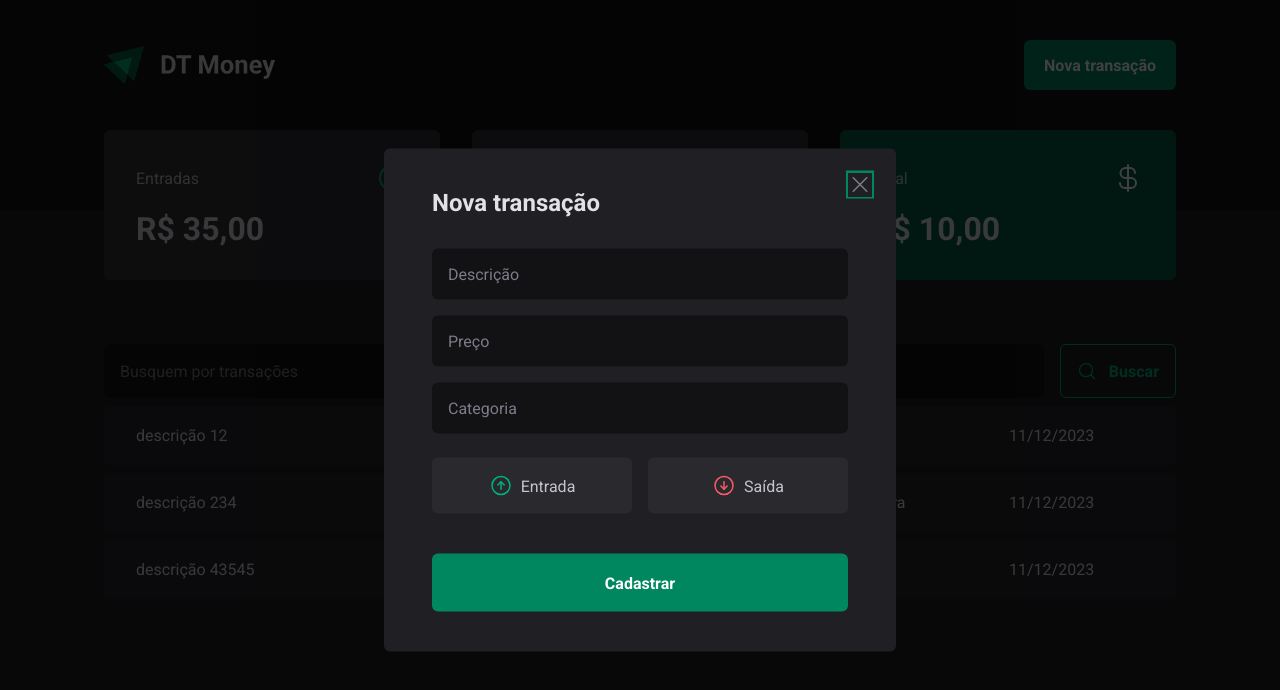
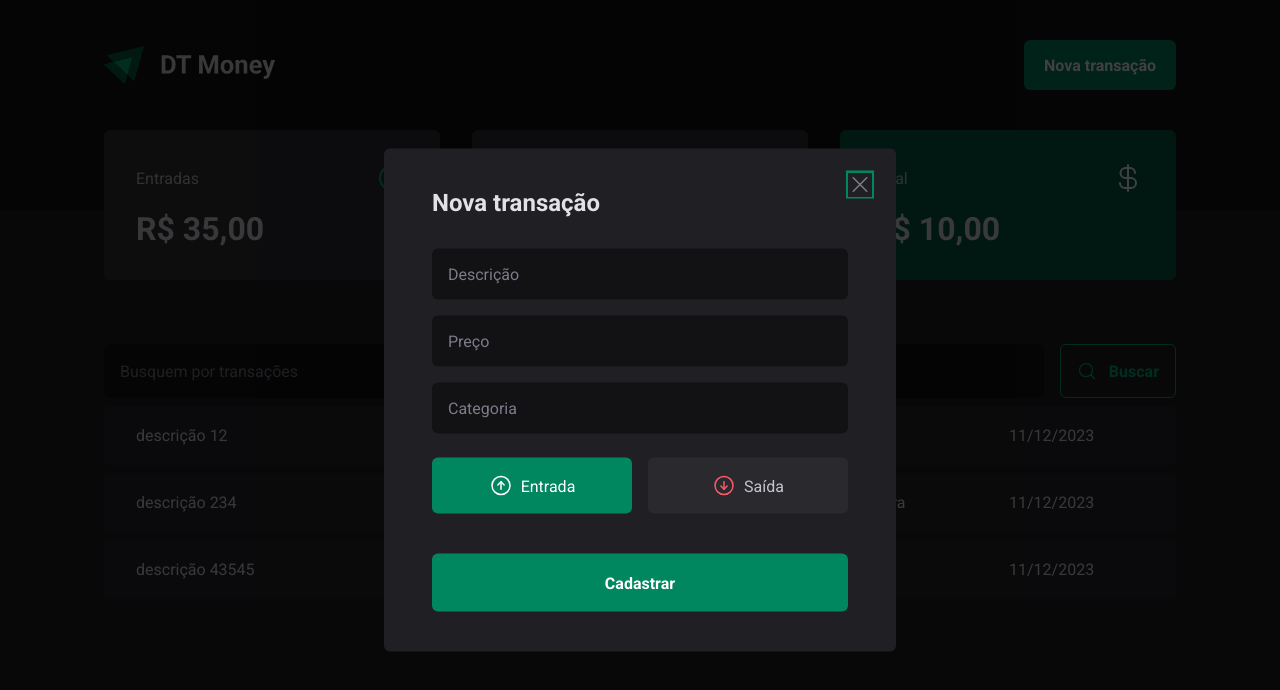
Before and after one commit to pessoadavi/03-dt-money, a React (Vite) app: page / in a window 1280 px wide. Both pictures are taken after a click on the button "Nova transação". Shown: the top 690 px of the page. Built offline with nearby package versions, Linux system fonts and the light colour scheme; data requests are answered from the project's data file.

Commit message:
instalação do zod, react hook form e hookform resolvers além de estruturar os forms de pesquisa e cadastro.

```diff
--- a/package.json
+++ b/package.json
@@ -11,6 +11,7 @@
     "preview": "vite preview"
   },
   "dependencies": {
+    "@hookform/resolvers": "^3.3.2",
     "@radix-ui/react-dialog": "^1.0.5",
     "@radix-ui/react-radio-group": "^1.1.3",
     "@types/styled-components": "^5.1.34",
@@ -18,7 +19,9 @@
     "phosphor-react": "^1.4.1",
     "react": "^18.2.0",
     "react-dom": "^18.2.0",
-    "styled-components": "^6.1.1"
+    "react-hook-form": "^7.49.2",
+    "styled-components": "^6.1.1",
+    "zod": "^3.22.4"
   },
   "devDependencies": {
     "@types/react": "^18.2.37",
--- a/src/components/NewTransactionalModal/index.tsx
+++ b/src/components/NewTransactionalModal/index.tsx
@@ -1,8 +1,30 @@
+import * as z from 'zod'
+import { Controller, useForm } from "react-hook-form";
 import * as Dialog from "@radix-ui/react-dialog";
+import { zodResolver } from '@hookform/resolvers/zod';
 import { ArrowCircleDown, ArrowCircleUp, X } from "phosphor-react";
 import { CloseButton, Content, Overlay, TransactionTypeButton, TransactionType } from "./styles";
 
+const newTransactionFormSchema = z.object({
+    price: z.number(),
+    category: z.string(),
+    description: z.string(),
+    type: z.enum(['income', 'outcome']),
+})
+
+type TransactionsFormInputs = z.infer<typeof newTransactionFormSchema>
+
 const NewTransactionalModal = () => {
+
+    const { control, register, handleSubmit, formState: { isSubmitted } } = useForm<TransactionsFormInputs>({
+        resolver: zodResolver(newTransactionFormSchema),
+        defaultValues: { type: 'income' }
+    })
+
+    const handleCreateNEWTransaction = (data: TransactionsFormInputs) => {
+        console.log(data)
+    }
+
     return (
         <>
             <Dialog.Portal>
@@ -13,11 +35,35 @@ const NewTransactionalModal = () => {
                         <X size={24} />
                     </CloseButton>
 
-                    <form action="">
-                        <input type="text" required placeholder="Descrição" />
-                        <input type="number" required placeholder="Preço" />
-                        <input type="text" required placeholder="Categoria" />
-                        <TransactionType>
+                    <form onSubmit={handleSubmit(handleCreateNEWTransaction)}>
+                        <input
+                            required
+                            type="text"
+                            placeholder="Descrição"
+                            {...register('description')}
+                        />
+                        <input
+                            required
+                            type="number"
+                            placeholder="Preço"
+                            {...register('price', { valueAsNumber: true })}
+                        />
+                        <input
+                            required
+                            type="text"
+                            placeholder="Categoria"
+                            {...register('category')}
+                        />
+                        <Controller
+                            name='type'
+                            control={control}
+                            render={(props) => {
+                                console.log(props)
+                                return (
+                                    <TransactionType
+                                        value={props.field.value}
+                                        onValueChange={props.field.onChange}
+                                    >
                                         <TransactionTypeButton variant='income' value='income'>
                                             <ArrowCircleUp size={24} />
                                             Entrada
@@ -27,7 +73,12 @@ const NewTransactionalModal = () => {
                                             Saída
                                         </TransactionTypeButton>
                                     </TransactionType>
-                        <button type="submit">Cadastrar</button>
+                                )
+                            }}
+                        />
+                        <button type="submit" disabled={isSubmitted}>
+                            Cadastrar
+                        </button>
                     </form>
                 </Content>
             </Dialog.Portal>
--- a/src/components/NewTransactionalModal/styles.ts
+++ b/src/components/NewTransactionalModal/styles.ts
@@ -52,7 +52,12 @@ export const Content = styled(Dialog.Content)`
             margin-top: 1.5rem;
             cursor: pointer;
 
-            &:hover {
+            &:disabled{
+                opacity: 0.6;
+                cursor: not-allowed;
+            }
+
+            &:not(:disabled):hover {
                 background: ${props => props.theme["green-700"]};
                 transition: background-color 0.2s;
             }
--- a/src/components/SearchForm/index.tsx
+++ b/src/components/SearchForm/index.tsx
@@ -1,16 +1,35 @@
+import * as z from 'zod'
+import { useForm } from "react-hook-form";
 import { SearchFormContainer } from "./styles";
 import { MagnifyingGlass } from 'phosphor-react'
+import { zodResolver } from '@hookform/resolvers/zod';
+
+const searchFormSchema = z.object({
+    query: z.string()
+})
+
+type SearchFormInput = z.infer<typeof searchFormSchema>
 
 export const SearchForm = () => {
+
+    const { register, handleSubmit, formState: { isSubmitting } } = useForm<SearchFormInput>({
+        resolver: zodResolver(searchFormSchema),
+    })
+
+    const hancleSearchTransactions = (data: SearchFormInput) => {
+        console.log(data)
+    }
+
     return (
         <>
-        <SearchFormContainer>
+            <SearchFormContainer onSubmit={handleSubmit(hancleSearchTransactions)}>
                 <input
                     type="text"
                     placeholder="Busquem por transações"
+                    {...register('query')}
                 />
-             <button>
-                <MagnifyingGlass size={20}/>
+                <button disabled={isSubmitting}>
+                    <MagnifyingGlass size={20} />
                     Buscar
                 </button>
             </SearchFormContainer>
--- a/src/components/SearchForm/styles.ts
+++ b/src/components/SearchForm/styles.ts
@@ -29,8 +29,14 @@ export const SearchFormContainer = styled.form`
         color: ${props => props.theme['green-300']};
         font-weight: bold;
         border-radius: 6px;
+        cursor: pointer;
 
-        &:hover {
+        &:disabled{
+            opacity: 0.6;
+            cursor: not-allowed;
+        }
+
+        &:not(:disabled):hover {
             background: ${props => props.theme['green-500']};
             border-color:  1px solid ${props => props.theme['green-500']};
             color: ${props => props.theme.white};
```
Also changed, not shown: 1 other file (tests, documents, lock files or other folders). Lines whose indentation alone changed are shown as unchanged.
